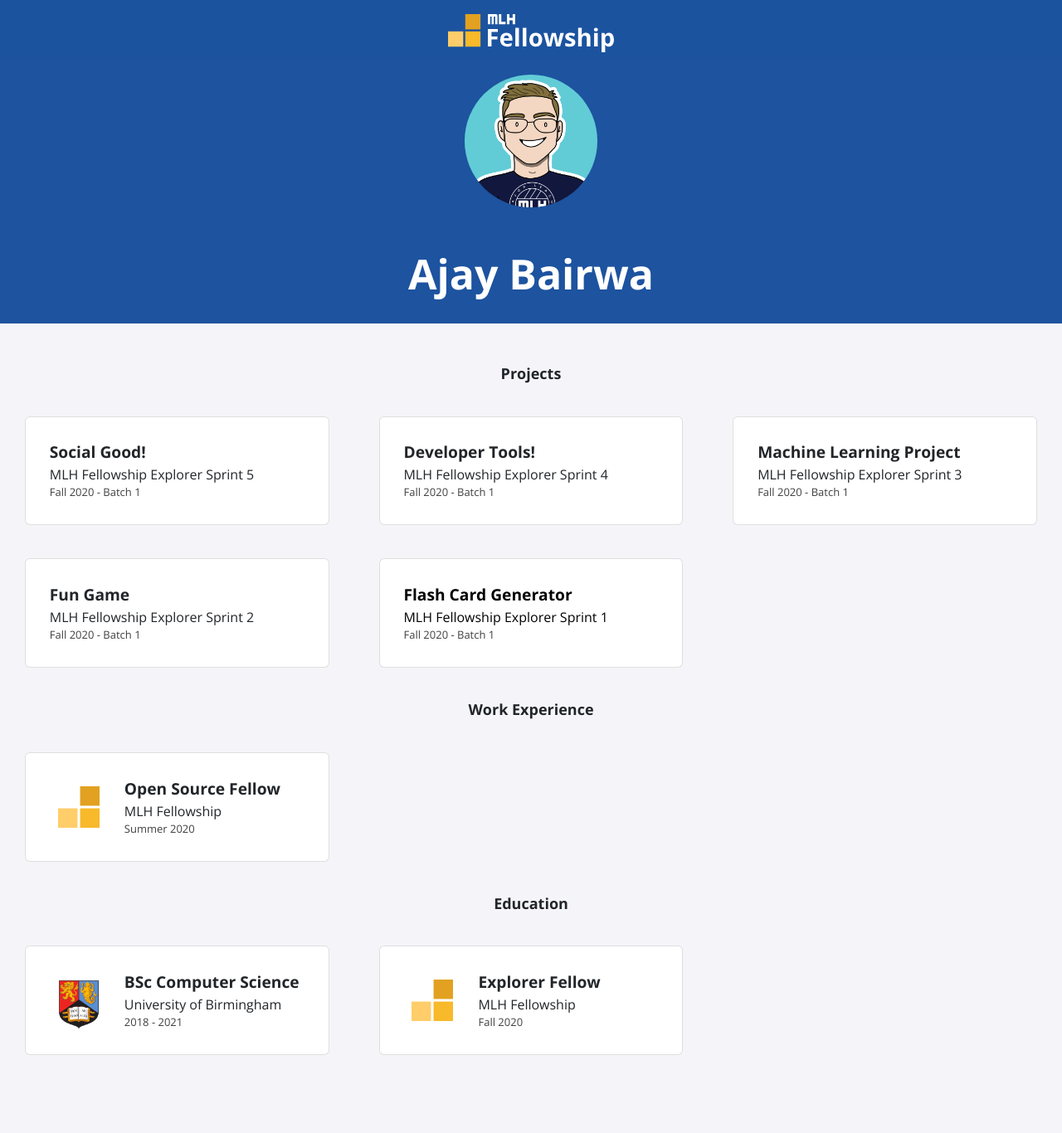
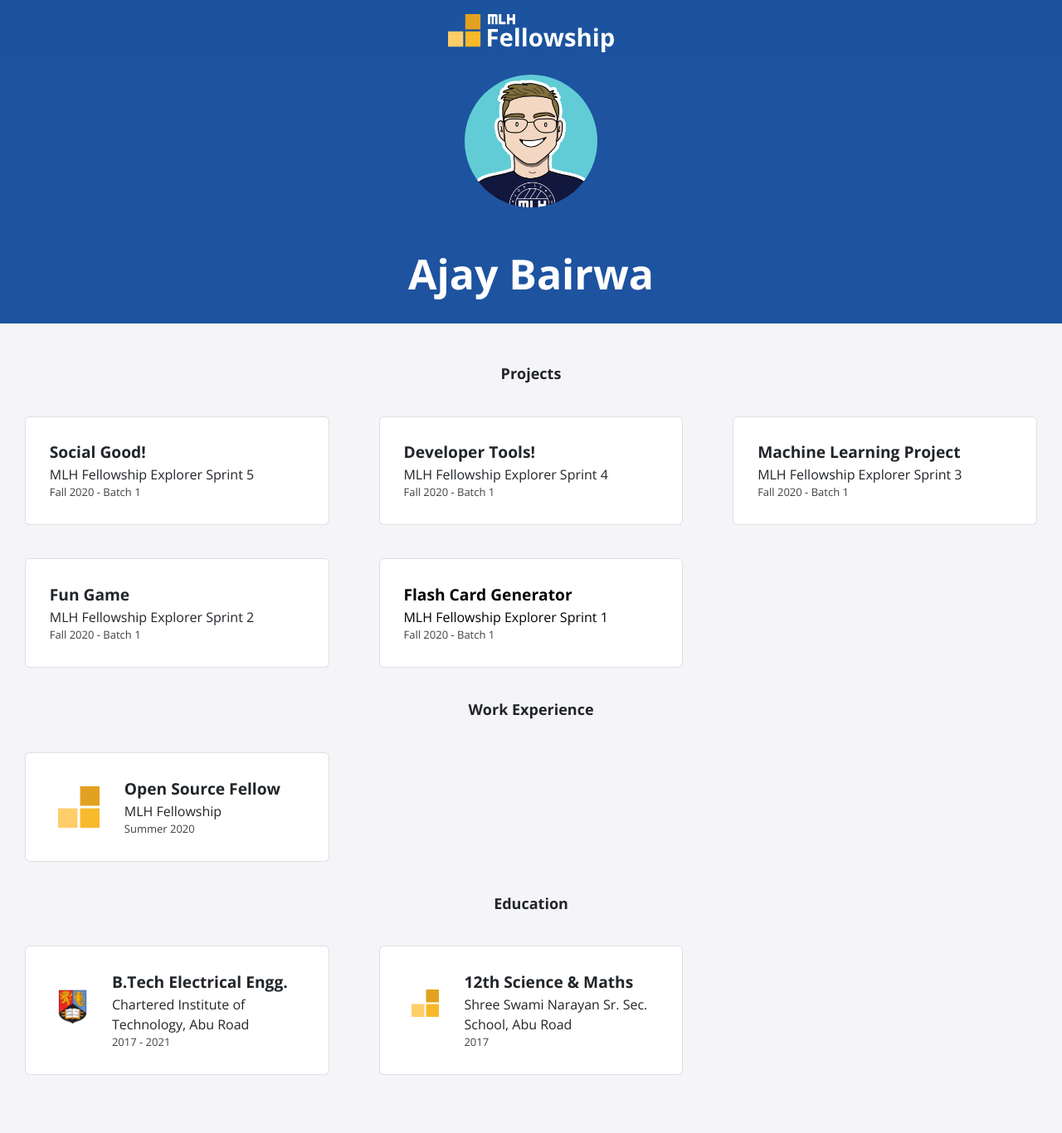
Before and after one commit to bairwa25/bairwa25.github.io, a Jekyll site: the page built from index.html, in a window 1280 px wide. Shown: the whole page at 83% size. Built offline with Jekyll 4.4.1, drawn with Linux system fonts in a browser that asks for light colours; nearby versions of some CDN libraries; before the commit the page ends 1342 px from its top, so only the background shows below that.

Commit message:
Update education.yml

```diff
--- a/_data/education.yml
+++ b/_data/education.yml
@@ -1,9 +1,9 @@
-- course: BSc Computer Science
-  institute: University of Birmingham
-  dates: 2018 - 2021
+- course: B.Tech Electrical Engg.
+  institute: Chartered Institute of Technology, Abu Road
+  dates: 2017 - 2021
   logo: uob.png
 
-- course: Explorer Fellow
-  institute: MLH Fellowship
-  dates: Fall 2020
+- course: 12th Science & Maths
+  institute: Shree Swami Narayan Sr. Sec. School, Abu Road
+  dates: 2017
   logo: fellowship.svg
```
